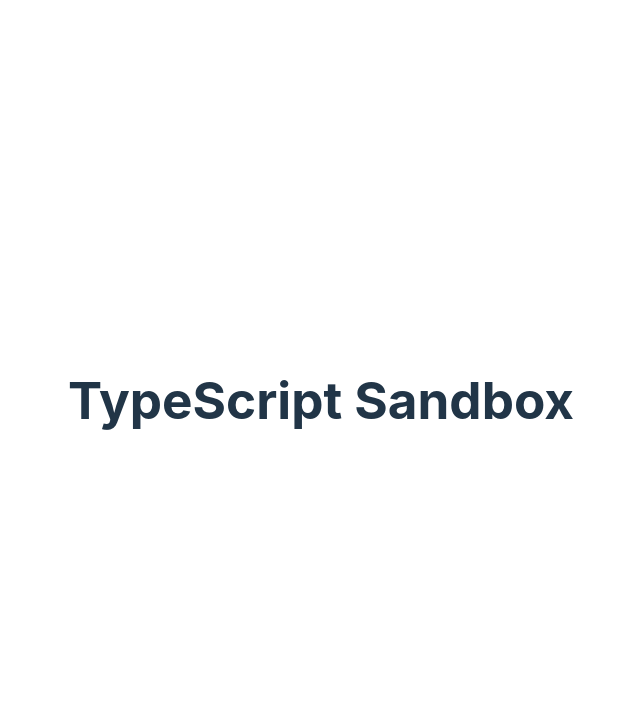
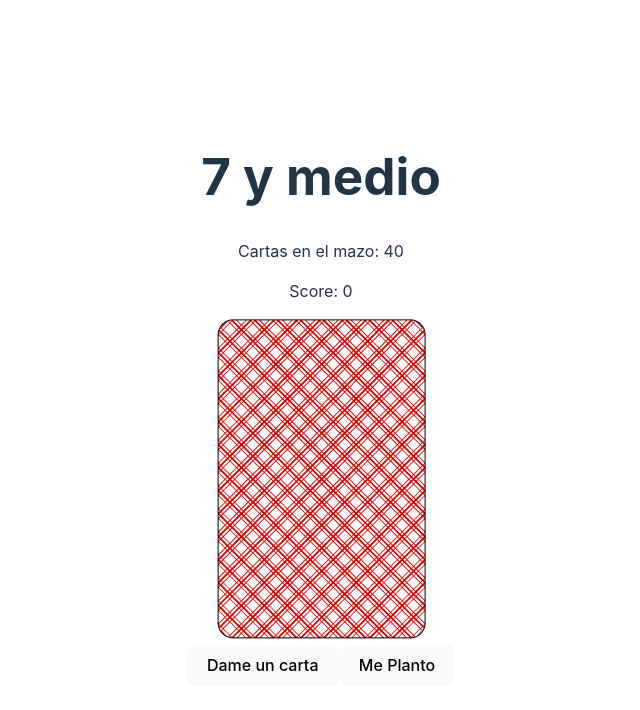
Before and after one commit to angelesgonzalez/lemoncode-bootcamp-js-entregas, a website built with Vite: page 05.Modulo-5-Condicionales/index.html in a window 1280 px wide. Shown: the whole page, without its empty margins (319-959 px from the left). Built offline with nearby package versions, Linux system fonts and the light colour scheme.

Commit message:
Add the basics elements to the html

```diff
--- a/05.Modulo-5-Condicionales/index.html
+++ b/05.Modulo-5-Condicionales/index.html
@@ -1,15 +1,25 @@
 <!DOCTYPE html>
 <html lang="en">
+
 <head>
   <meta charset="UTF-8" />
   <link rel="icon" type="image/svg+xml" href="/vite.svg" />
   <meta name="viewport" content="width=device-width, initial-scale=1.0" />
   <title>Vite + TS</title>
 </head>
+
 <body>
   <div id="app">
-      <h1>TypeScript Sandbox</h1>
+    <h1>7 y medio</h1>
+    <p>Cartas en el mazo: <span>40</span></p>
+    <p>Score: <span id="score">0</span></p>
+    <section class="cards-container" id="cards-container">
+      <img src="/public/assets/card-cover.jpg" alt="Carta" />
+    </section>
+    <button id="anothercard">Dame un carta</button><button id="endRound">Me Planto
+    </button>
   </div>
   <script type="module" src="/src/main.ts"></script>
 </body>
+
 </html>
```
Lines whose indentation alone changed are shown as unchanged.
